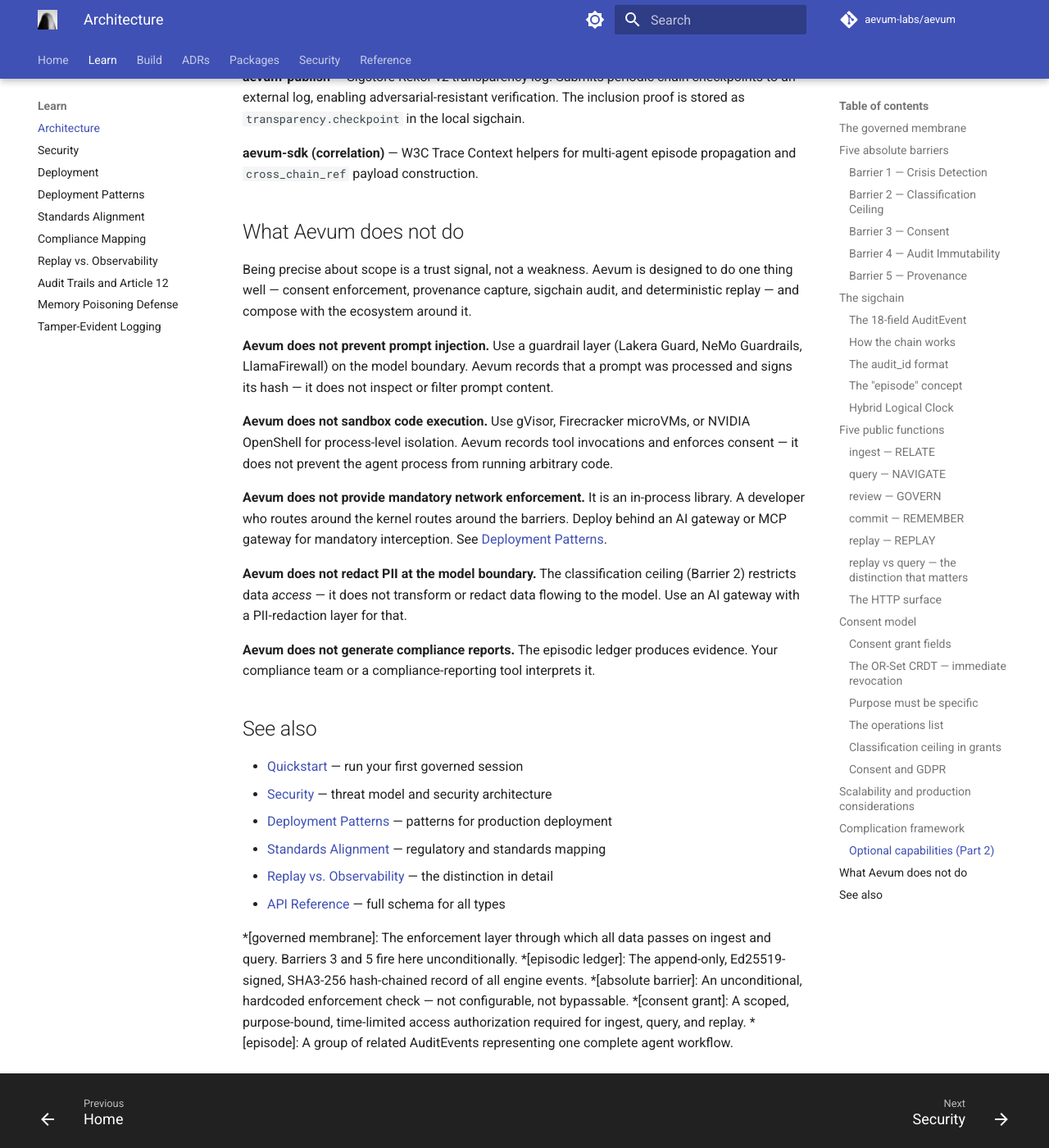
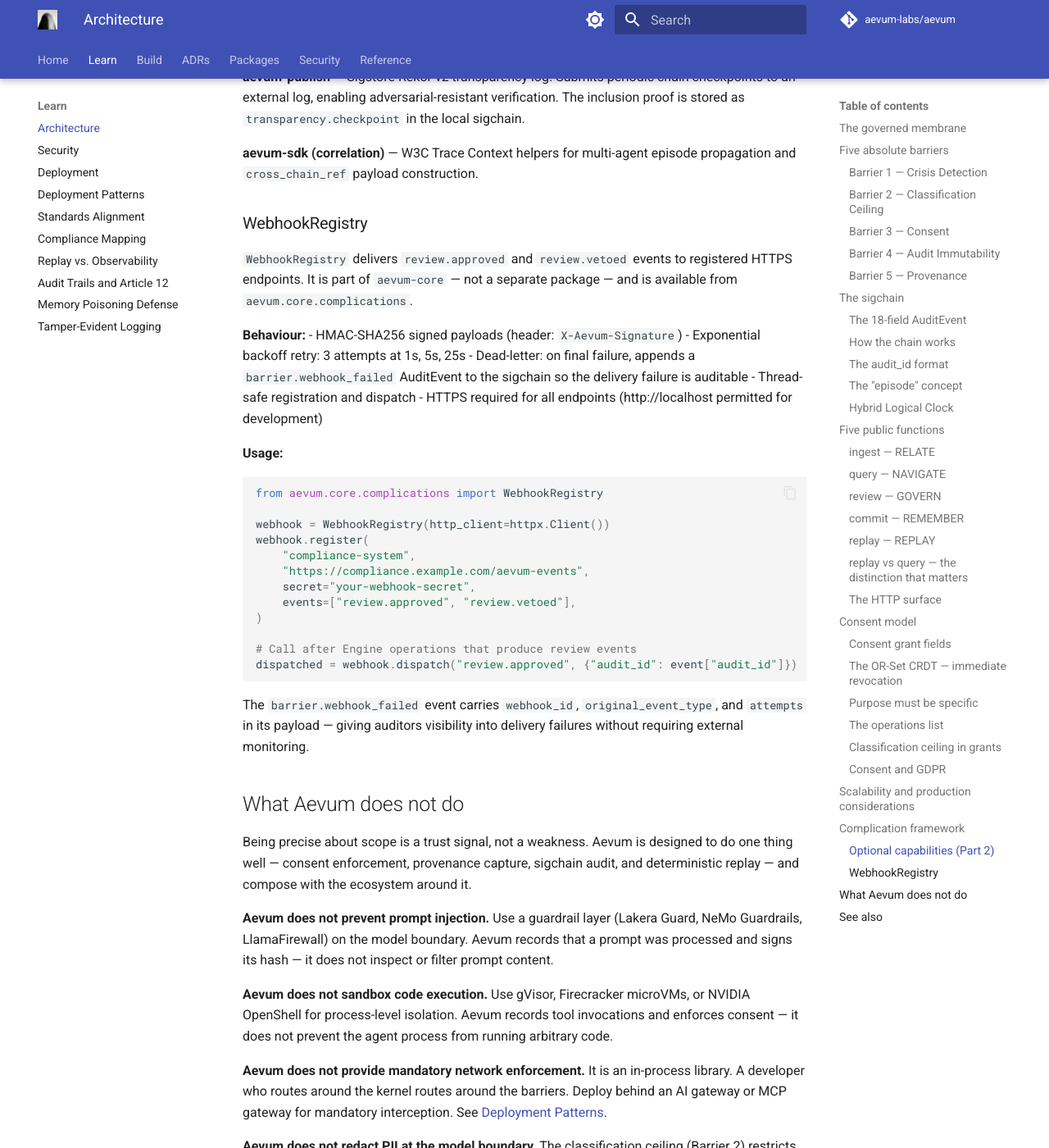
Before and after one commit to aevum-labs/aevum, an MkDocs documentation site: the page built from docs/learn/architecture.md, in a window 1280 px wide and 1400 px high, scrolled down 14789 px. Shown: the whole window at 82% size. Built offline with MkDocs 1.6.1 and Material for MkDocs 9.7.7, drawn with Linux system fonts in a browser that asks for light colours; plug-ins that fetch from the network failed and are left out; comment, search, counter and statistics services are not loaded.

Commit message:
fix: pre-release accuracy — field names, spec counts, webhook docs, HLC ADR, test output
- docs/concepts/tamper-evident-logs.md: previous_hash → prior_hash (4 occurrences)
- docs/learn/architecture.md: add WebhookRegistry section with usage and dead-letter behaviour
- docs/learn/compliance-mapping.md: add WebhookRegistry dead-letter row (SOC 2 CC7.4, PCI DSS 10.2.1)
- CLAUDE.md: add WebhookRegistry component row
- README.md: mark aevum-store-jena as in development
- docs/adrs/adr-002-hlc-bounds.md: replace false HLC restart claim with accurate wall-clock behaviour
- packages/aevum-core/tests/conftest.py: suppress cedarpy permissive warning in test output

https://claude.ai/code/session_01Y1RphTYvgeCzDS9DsaMDS6

````diff
--- a/docs/learn/architecture.md
+++ b/docs/learn/architecture.md
@@ -659,6 +659,40 @@ in the local sigchain.
 **aevum-sdk (correlation)** — W3C Trace Context helpers for multi-agent
 episode propagation and `cross_chain_ref` payload construction.
 
+### WebhookRegistry
+
+`WebhookRegistry` delivers `review.approved` and `review.vetoed` events
+to registered HTTPS endpoints. It is part of `aevum-core` — not a separate
+package — and is available from `aevum.core.complications`.
+
+**Behaviour:**
+- HMAC-SHA256 signed payloads (header: `X-Aevum-Signature`)
+- Exponential backoff retry: 3 attempts at 1s, 5s, 25s
+- Dead-letter: on final failure, appends a `barrier.webhook_failed`
+  AuditEvent to the sigchain so the delivery failure is auditable
+- Thread-safe registration and dispatch
+- HTTPS required for all endpoints (http://localhost permitted for development)
+
+**Usage:**
+```python
+from aevum.core.complications import WebhookRegistry
+
+webhook = WebhookRegistry(http_client=httpx.Client())
+webhook.register(
+    "compliance-system",
+    "https://compliance.example.com/aevum-events",
+    secret="your-webhook-secret",
+    events=["review.approved", "review.vetoed"],
+)
+
+# Call after Engine operations that produce review events
+dispatched = webhook.dispatch("review.approved", {"audit_id": event["audit_id"]})
+```
+
+The `barrier.webhook_failed` event carries `webhook_id`, `original_event_type`,
+and `attempts` in its payload — giving auditors visibility into delivery
+failures without requiring external monitoring.
+
 ## What Aevum does not do
 
 Being precise about scope is a trust signal, not a weakness. Aevum is
````
Also changed, not shown: CLAUDE.md (+1 -0 lines), README.md (+1 -1 lines), docs/adrs/adr-002-hlc-bounds.md (+16 -2 lines), docs/concepts/tamper-evident-logs.md (+3 -3 lines), docs/learn/compliance-mapping.md (+1 -0 lines), 1 other file.
